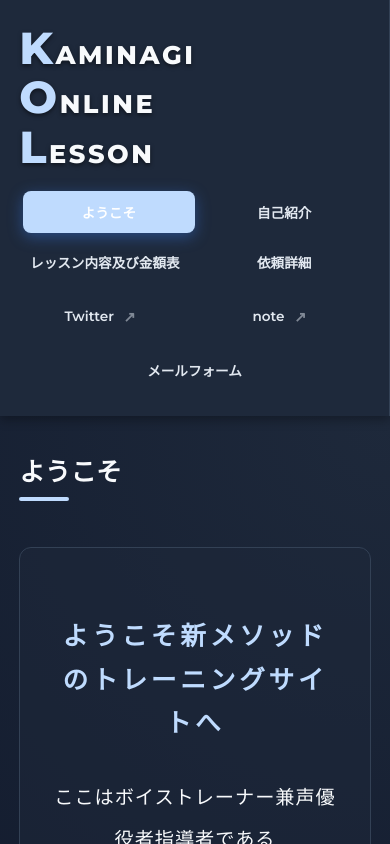
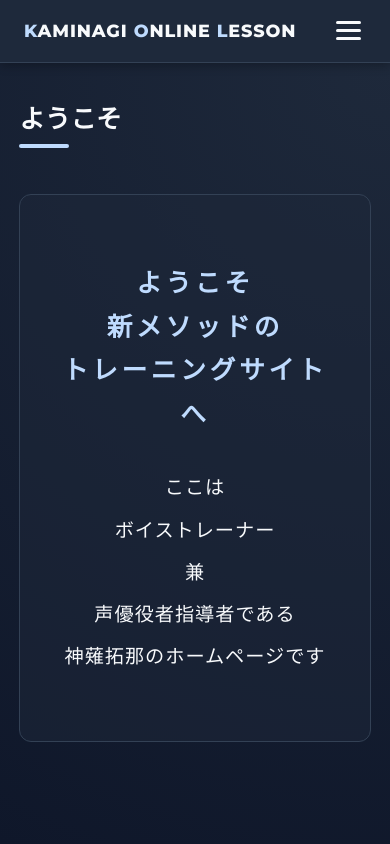
Before and after one commit to kaminagi-takuna/-, a React (Vite) app: page / in a window 390 px wide. Built offline with nearby package versions, Linux system fonts and the light colour scheme.

Commit message:
Update layout to use hamburger menu and SP-only text formatting

```diff
--- a/src/App.css
+++ b/src/App.css
@@ -459,63 +459,63 @@ h2::after {
 /* ==========================================================================
    Mobile Responsive Adjustments
    ========================================================================== */
+/* ==========================================================================
+   Responsive Line Breaks & Layout
+   ========================================================================== */
+.sp-only { display: none; }
+.sp-only-flex, .sp-only-block { display: none; }
+
 @media screen and (max-width: 768px) {
-  .layout-container:not(.force-desktop) {
+  .sp-only { display: initial; }
+  br.sp-only { display: block; content: ""; }
+  .sp-only-flex { display: flex; }
+  .sp-only-block { display: block; }
+
+  .layout-container {
     flex-direction: column;
-    overflow-y: auto;
   }
-  .layout-container:not(.force-desktop) .sidebar {
-    width: 100%; height: auto; padding: 1.5rem 0; position: relative; box-shadow: 0 4px 10px rgba(0,0,0,0.3);
+
+  .mobile-header {
+    justify-content: space-between; align-items: center;
+    background: var(--sidebar-bg); padding: 1rem 1.5rem;
+    box-shadow: 0 2px 10px rgba(0,0,0,0.3); z-index: 30; border-bottom: 1px solid var(--border-color);
   }
-  .layout-container:not(.force-desktop) .nav-menu {
-    flex-direction: row; flex-wrap: wrap; justify-content: center; gap: 0.5rem;
+
+  .mobile-logo {
+    font-family: var(--font-en); font-weight: 800; font-size: 1.1rem; color: var(--text-primary); letter-spacing: 0.05em;
   }
-  .layout-container:not(.force-desktop) .nav-menu li {
-    padding: 0.6rem 0.5rem; font-size: 0.85rem; flex: 1 1 calc(50% - 1.5rem); text-align: center; justify-content: center;
+
+  .hamburger {
+    background: transparent; border: none; cursor: pointer; display: flex; flex-direction: column; gap: 5px; padding: 5px; z-index: 40;
   }
-  .layout-container:not(.force-desktop) .logo {
-    margin-bottom: 1.2rem; font-size: 1.4rem;
+  .hamburger span {
+    display: block; width: 25px; height: 3px; background: var(--text-primary); border-radius: 3px; transition: all 0.3s ease;
   }
-  .layout-container:not(.force-desktop) .content-area { overflow-y: visible; }
-  .layout-container:not(.force-desktop) .page-content { padding: 2rem 1.2rem; }
-  .layout-container:not(.force-desktop) h2 { font-size: 1.6rem; margin-bottom: 1.5rem; }
-  .layout-container:not(.force-desktop) .hero-section h2 { font-size: 2rem !important; }
-  .layout-container:not(.force-desktop) .pricing-cards { grid-template-columns: 1fr; }
+  .hamburger.open span:nth-child(1) { transform: translateY(8px) rotate(45deg); }
+  .hamburger.open span:nth-child(2) { opacity: 0; }
+  .hamburger.open span:nth-child(3) { transform: translateY(-8px) rotate(-45deg); }
+
+  .sidebar {
+    position: absolute; top: 60px; left: -100%; width: 280px !important; height: calc(100vh - 60px) !important;
+    padding: 1.5rem 0; transition: left 0.3s cubic-bezier(0.4, 0, 0.2, 1); z-index: 25; background: var(--sidebar-bg);
+  }
+  .sidebar.open {
+    left: 0; box-shadow: 4px 0 15px rgba(0,0,0,0.5);
+  }
+
+  .desktop-logo { display: none; }
+
+  .nav-menu { flex-direction: column !important; flex-wrap: nowrap !important; margin-top: 1rem; }
+  .nav-menu li { padding: 1.2rem 1.5rem !important; flex: none !important; text-align: left !important; justify-content: flex-start !important; font-size: 1rem; }
+
+  .mobile-overlay {
+    position: absolute; top: 60px; left: 0; right: 0; bottom: 0; background: rgba(0,0,0,0.5); z-index: 20;
+    animation: fadeIn 0.3s ease forwards;
+  }
+
+  .content-area { height: calc(100vh - 60px); overflow-y: auto; }
+  .page-content { padding: 2rem 1.2rem; }
+  h2 { font-size: 1.6rem; margin-bottom: 1.5rem; }
+  .hero-section h2 { font-size: 2rem !important; }
+  .pricing-cards { grid-template-columns: 1fr; }
 }
-
-/* Force Mobile Override */
-.layout-container.force-mobile {
-  flex-direction: column; overflow-y: auto;
-}
-.layout-container.force-mobile .sidebar { width: 100%; height: auto; padding: 1.5rem 0; position: relative; box-shadow: 0 4px 10px rgba(0,0,0,0.3); }
-.layout-container.force-mobile .nav-menu { flex-direction: row; flex-wrap: wrap; justify-content: center; gap: 0.5rem; }
-.layout-container.force-mobile .nav-menu li { padding: 0.6rem 0.5rem; font-size: 0.85rem; flex: 1 1 calc(50% - 1.5rem); text-align: center; justify-content: center; }
-.layout-container.force-mobile .logo { margin-bottom: 1.2rem; font-size: 1.4rem; }
-.layout-container.force-mobile .content-area { overflow-y: visible; }
-.layout-container.force-mobile .page-content { padding: 2rem 1.2rem; }
-.layout-container.force-mobile h2 { font-size: 1.6rem; margin-bottom: 1.5rem; }
-.layout-container.force-mobile .hero-section h2 { font-size: 2rem !important; }
-.layout-container.force-mobile .pricing-cards { grid-template-columns: 1fr; }
-
-/* Force Desktop Override (to cancel media query on small screens if requested) */
-.layout-container.force-desktop {
-  flex-direction: row !important; overflow: hidden !important;
-}
-.layout-container.force-desktop .sidebar {
-  width: 280px !important; height: 100vh !important; padding: 2.5rem 0 !important;
-}
-.layout-container.force-desktop .nav-menu { flex-direction: column !important; flex-wrap: nowrap !important; }
-
-/* Device Selection Buttons */
-.device-toggles {
-  display: flex; gap: 1rem; justify-content: center; margin-top: 2rem; flex-wrap: wrap;
-}
-.device-btn {
-  background: rgba(15, 23, 42, 0.8); border: 2px solid var(--border-color); color: var(--text-secondary);
-  padding: 1rem 2rem; border-radius: 8px; font-size: 1.1rem; font-weight: bold; cursor: pointer;
-  transition: all 0.3s ease; display: flex; align-items: center; gap: 0.5rem;
-}
-.device-btn:hover { background: rgba(255,255,255,0.05); color: var(--text-primary); border-color: var(--text-primary); }
-.device-btn.active {
-  background: var(--accent); color: #fff; border-color: var(--accent); box-shadow: 0 4px 15px rgba(59, 130, 246, 0.4);
-}
--- a/src/App.jsx
+++ b/src/App.jsx
@@ -37,7 +37,12 @@ const NoteEmbed = ({ noteId }) => {
 
 function App() {
   const [activeTab, setActiveTab] = useState('welcome');
-  const [viewMode, setViewMode] = useState('auto');
+  const [isMobileMenuOpen, setIsMobileMenuOpen] = useState(false);
+
+  const handleTabChange = (tab) => {
+    setActiveTab(tab);
+    setIsMobileMenuOpen(false);
+  };
 
   const renderContent = () => {
     switch(activeTab) {
@@ -47,31 +52,15 @@ function App() {
             <h2>ようこそ</h2>
             <div className="content-card" style={{ textAlign: 'center', padding: '4rem 2rem', marginTop: '2rem' }}>
               <h3 style={{ color: 'var(--accent)', fontSize: '1.6rem', marginBottom: '2rem', letterSpacing: '0.15em', fontWeight: '800' }}>
-                ようこそ新メソッドのトレーニングサイトへ
+                ようこそ<br className="sp-only" />新メソッドの<br className="sp-only" />トレーニングサイト<br className="sp-only" />へ
               </h3>
-              <p style={{ fontSize: '1.2rem', lineHeight: '2.2', color: 'var(--text-primary)', letterSpacing: '0.05em', marginBottom: '3rem' }}>
-                ここはボイストレーナー兼声優役者指導者である<br />神薙拓那のホームページです
+              <p style={{ fontSize: '1.2rem', lineHeight: '2.2', color: 'var(--text-primary)', letterSpacing: '0.05em' }}>
+                ここは<br className="sp-only" />
+                ボイストレーナー<br className="sp-only" />
+                兼<br className="sp-only" />
+                声優役者指導者である<br />
+                神薙拓那のホームページです
               </p>
-
-              <div style={{ paddingTop: '2rem', borderTop: '1px dashed rgba(255,255,255,0.2)' }}>
-                <p style={{ fontSize: '1.1rem', color: 'var(--text-secondary)', marginBottom: '1.5rem', fontWeight: 'bold' }}>
-                  どちらで観覧しますか？
-                </p>
-                <div className="device-toggles">
-                  <button
-                    className={`device-btn ${viewMode === 'mobile' ? 'active' : ''}`}
-                    onClick={() => setViewMode('mobile')}
-                  >
-                    スマートフォン
-                  </button>
-                  <button
-                    className={`device-btn ${viewMode === 'desktop' ? 'active' : ''}`}
-                    onClick={() => setViewMode('desktop')}
-                  >
-                    パソコン
-                  </button>
-                </div>
-              </div>
             </div>
           </div>
         );
@@ -378,29 +367,49 @@ function App() {
   }, [activeTab]);
 
   return (
-    <div className={`layout-container ${viewMode !== 'auto' ? `force-${viewMode}` : ''}`}>
-      <nav className="sidebar">
-        <h1 className="logo" style={{ fontFamily: 'var(--font-en)', fontSize: '1.6rem', lineHeight: '1.1', textAlign: 'left', fontWeight: '800', marginLeft: '1.2rem' }}>
+    <div className="layout-container">
+      {/* Mobile Top Header (Visible only on mobile via CSS) */}
+      <div className="mobile-header sp-only-flex">
+        <div className="mobile-logo">
+          <span style={{ color: 'var(--accent)' }}>K</span>AMINAGI <span style={{ color: 'var(--accent)' }}>O</span>NLINE <span style={{ color: 'var(--accent)' }}>L</span>ESSON
+        </div>
+        <button
+          className={`hamburger ${isMobileMenuOpen ? 'open' : ''}`}
+          onClick={() => setIsMobileMenuOpen(!isMobileMenuOpen)}
+        >
+          <span></span>
+          <span></span>
+          <span></span>
+        </button>
+      </div>
+
+      {/* Hamburger Menu Overlay */}
+      {isMobileMenuOpen && (
+        <div className="mobile-overlay sp-only-block" onClick={() => setIsMobileMenuOpen(false)}></div>
+      )}
+
+      <nav className={`sidebar ${isMobileMenuOpen ? 'open' : ''}`}>
+        <h1 className="logo desktop-logo" style={{ fontFamily: 'var(--font-en)', fontSize: '1.6rem', lineHeight: '1.1', textAlign: 'left', fontWeight: '800', marginLeft: '1.2rem' }}>
           <span style={{ fontSize: '2.8rem', color: 'var(--accent)' }}>K</span>AMINAGI<br />
           <span style={{ fontSize: '2.8rem', color: 'var(--accent)' }}>O</span>NLINE<br />
           <span style={{ fontSize: '2.8rem', color: 'var(--accent)' }}>L</span>ESSON
         </h1>
         <ul className="nav-menu">
-          <li className={activeTab === 'welcome' ? 'active' : ''} onClick={() => setActiveTab('welcome')}>ようこそ</li>
-          <li className={activeTab === 'profile' ? 'active' : ''} onClick={() => setActiveTab('profile')}>自己紹介</li>
-          <li className={activeTab === 'lessons' ? 'active' : ''} onClick={() => setActiveTab('lessons')}>レッスン内容及び金額表</li>
-          <li className={activeTab === 'canva' ? 'active' : ''} onClick={() => setActiveTab('canva')}>
+          <li className={activeTab === 'welcome' ? 'active' : ''} onClick={() => handleTabChange('welcome')}>ようこそ</li>
+          <li className={activeTab === 'profile' ? 'active' : ''} onClick={() => handleTabChange('profile')}>自己紹介</li>
+          <li className={activeTab === 'lessons' ? 'active' : ''} onClick={() => handleTabChange('lessons')}>レッスン内容及び金額表</li>
+          <li className={activeTab === 'canva' ? 'active' : ''} onClick={() => handleTabChange('canva')}>
             <span>依頼詳細</span>
           </li>
-          <li className={activeTab === 'twitter' ? 'active' : ''} onClick={() => setActiveTab('twitter')}>
+          <li className={activeTab === 'twitter' ? 'active' : ''} onClick={() => handleTabChange('twitter')}>
             <span style={{ fontFamily: 'var(--font-en)' }}>Twitter</span>
             <a href="https://x.com/Voice_Tac" target="_blank" rel="noopener noreferrer" className="external-link" onClick={(e) => e.stopPropagation()} title="別窓で開く">↗</a>
           </li>
-          <li className={activeTab === 'note' ? 'active' : ''} onClick={() => setActiveTab('note')}>
+          <li className={activeTab === 'note' ? 'active' : ''} onClick={() => handleTabChange('note')}>
             <span style={{ fontFamily: 'var(--font-en)' }}>note</span>
             <a href="https://note.com/voice_tn_nagi" target="_blank" rel="noopener noreferrer" className="external-link" onClick={(e) => e.stopPropagation()} title="別窓で開く">↗</a>
           </li>
-          <li className={activeTab === 'contact' ? 'active' : ''} onClick={() => setActiveTab('contact')}>メールフォーム</li>
+          <li className={activeTab === 'contact' ? 'active' : ''} onClick={() => handleTabChange('contact')}>メールフォーム</li>
         </ul>
       </nav>
       <main className="content-area">
```
